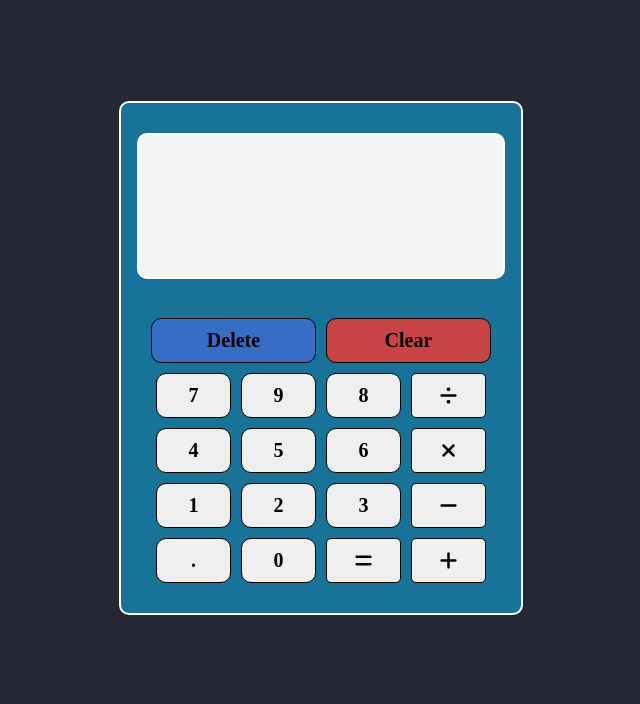
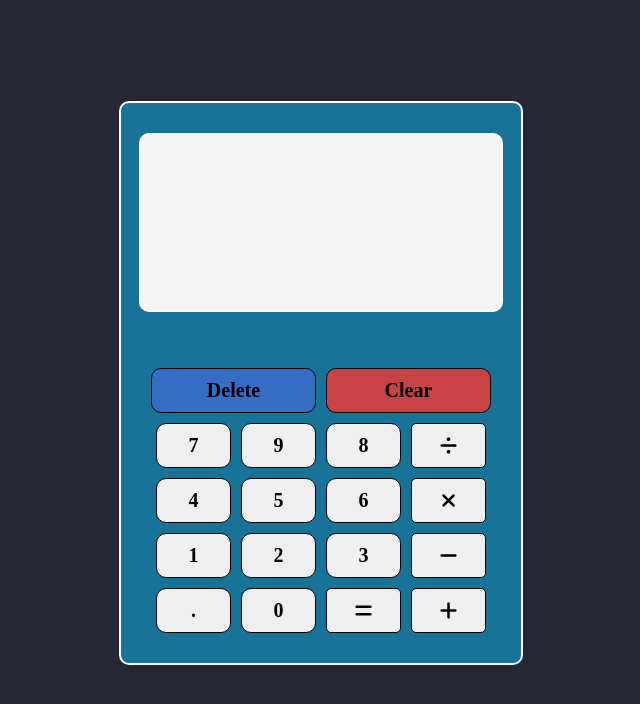
Before and after one commit to usmanbutt-dev/calculator, a plain HTML site: page index.html in a window 1280 px wide. Shown: the whole page, without its empty margins (319-959 px from the left). Drawn offline with Linux system fonts and the light colour scheme; a web font is replaced by a local one.

Commit message:
Minor changes in style

```diff
--- a/style.css
+++ b/style.css
@@ -17,7 +17,7 @@ body {
 .calculator {
     display: flex;
     flex-direction: column;
-    height: 450px;
+    height: 500px;
     width: 400px;
     justify-content: space-between;
     padding-top: 30px;
@@ -32,21 +32,20 @@ body {
     display: flex;
     flex-direction: column;
     width: 360px;
-    height: 130px;
+    height: 175px;
     border: 2px solid white;
     border-radius: 10px;
     background-color: whitesmoke;
-    font-size: 28px;
-    padding: 2px;
+    font-size: 30px;
     text-align: right;
-    justify-content: space-evenly;
     align-items: flex-end;
-    letter-spacing: 2px;
-    padding-top: 10px;
+    letter-spacing: 3px;
     overflow-x: hidden;
     overflow-y: hidden;
     scrollbar-width: 0;
+    padding-top: 0;
 }
+
 
 .buttons {
     display: flex;
```
